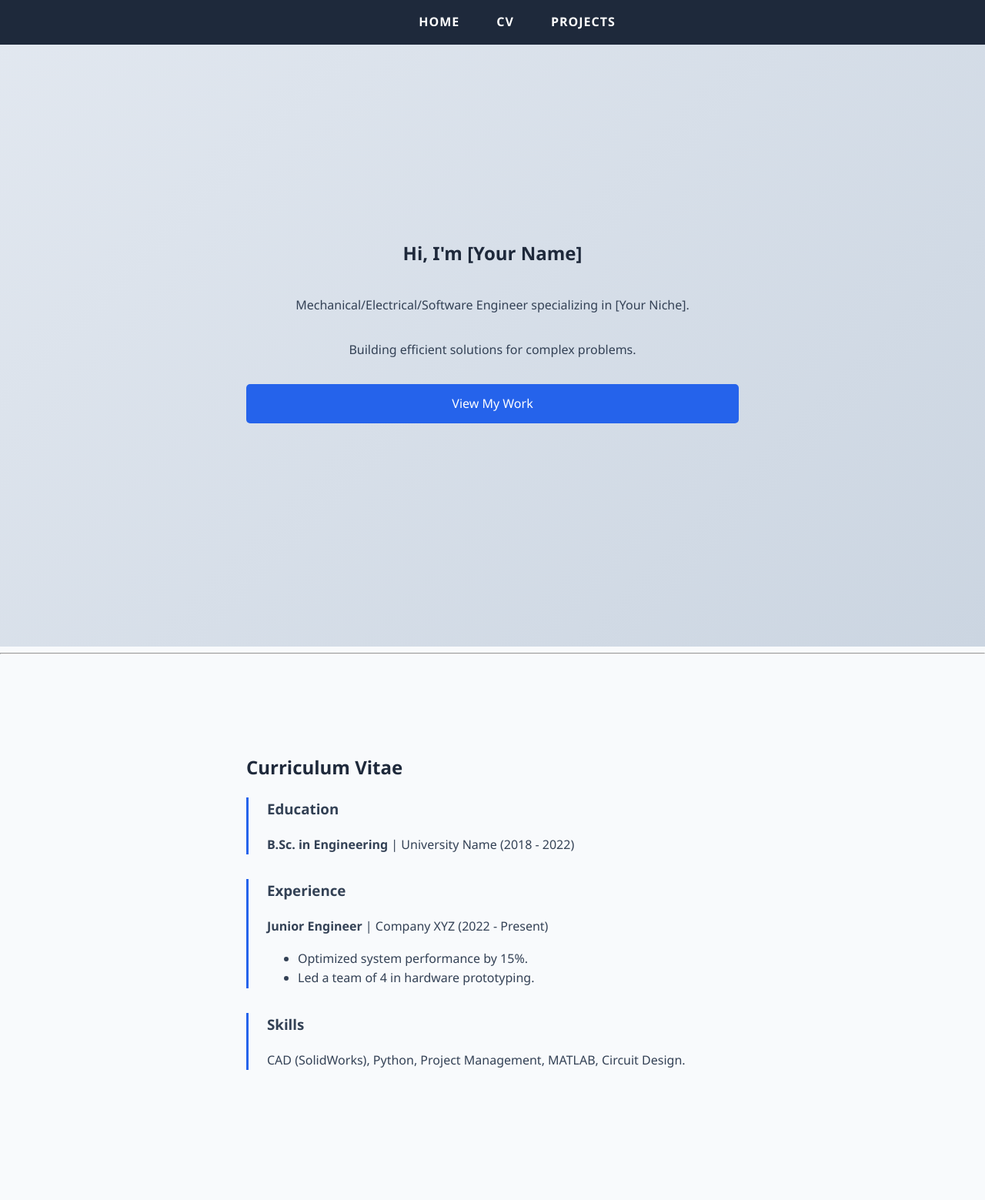
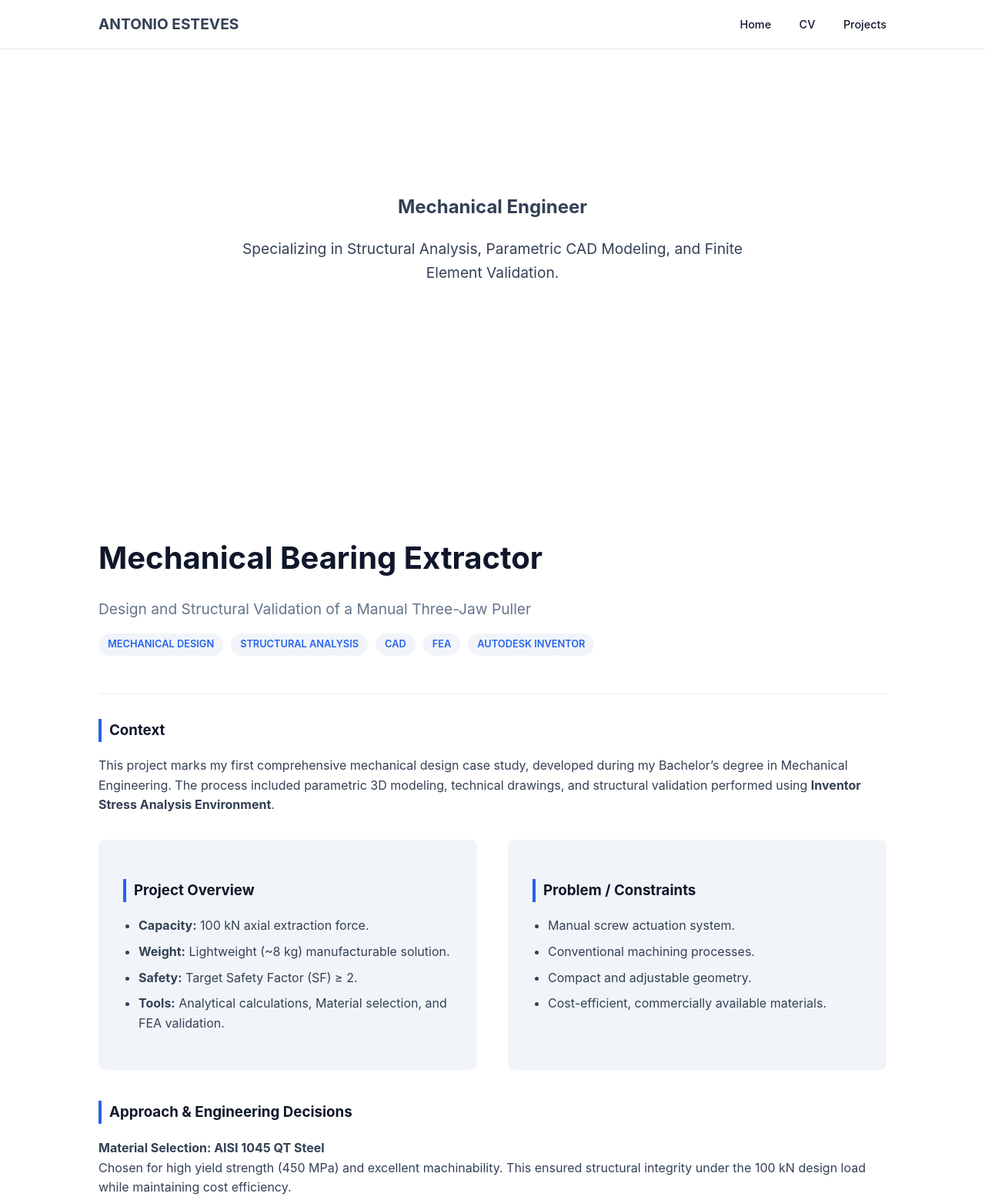
Before and after one commit to antoniomesteves/portfolio, a plain HTML site: page index.html in a window 1280 px wide. Shown: the top 1559 px of the page at 77% size. Drawn offline with Linux system fonts and the light colour scheme.

Commit message:
Update index.html

```diff
--- a/index.html
+++ b/index.html
@@ -3,161 +3,141 @@
 <head>
     <meta charset="UTF-8">
     <meta name="viewport" content="width=device-width, initial-scale=1.0">
-    <title>Engineering Portfolio | Your Name</title>
+    <title>Antonio Esteves | Mechanical Engineering Portfolio</title>
     <style>
         :root {
-            --primary: #2563eb; /* Engineering Blue */
-            --dark: #1e293b;
-            --light: #f8fafc;
-            --text: #334155;
+            --primary: #0f172a; /* Deep Charcoal */
+            --accent: #2563eb;  /* Engineering Blue */
+            --bg: #ffffff;
+            --light-gray: #f1f5f9;
+            --text-main: #334155;
         }
 
         body {
-            font-family: 'Segoe UI', Tahoma, Geneva, Verdana, sans-serif;
+            font-family: 'Inter', -apple-system, sans-serif;
             line-height: 1.6;
             margin: 0;
-            color: var(--text);
-            background-color: var(--light);
+            color: var(--text-main);
+            scroll-behavior: smooth;
         }
 
-        /* Navigation */
         nav {
-            background: var(--dark);
-            padding: 1rem 2rem;
+            background: rgba(255, 255, 255, 0.9);
+            backdrop-filter: blur(10px);
+            border-bottom: 1px solid #e2e8f0;
+            padding: 1rem 10%;
             position: fixed;
-            width: 100%;
+            width: 80%;
             top: 0;
             z-index: 1000;
             display: flex;
-            justify-content: center;
+            justify-content: space-between;
+            align-items: center;
         }
 
-        nav a {
-            color: white;
+        .nav-links a {
             text-decoration: none;
-            margin: 0 1.5rem;
-            font-weight: 600;
-            text-transform: uppercase;
-            letter-spacing: 1px;
+            color: var(--primary);
+            margin-left: 2rem;
+            font-weight: 500;
+            font-size: 0.9rem;
         }
 
-        /* Sections */
-        section {
-            padding: 100px 20rem;
-            min-height: 80vh;
-        }
+        section { padding: 100px 10% 60px; max-width: 1100px; margin: 0 auto; }
 
-        h1, h2 { color: var(--dark); }
+        /* Project Styling */
+        .project-header { margin-bottom: 2rem; border-bottom: 2px solid var(--light-gray); padding-bottom: 1rem; }
+        .project-title { font-size: 2.5rem; color: var(--primary); margin-bottom: 0.5rem; }
+        .project-subtitle { font-size: 1.2rem; color: #64748b; margin-bottom: 1rem; }
 
-        /* Home Section */
-        #home {
-            text-align: center;
-            background: linear-gradient(135deg, #e2e8f0 0%, #cbd5e1 100%);
-            display: flex;
-            flex-direction: column;
-            justify-content: center;
-        }
+        .tag-container { display: flex; gap: 10px; flex-wrap: wrap; margin-bottom: 2rem; }
+        .tag { background: var(--light-gray); color: var(--accent); padding: 4px 12px; border-radius: 20px; font-size: 0.8rem; font-weight: 600; text-transform: uppercase; }
 
-        .btn {
-            background: var(--primary);
-            color: white;
-            padding: 0.8rem 1.5rem;
-            text-decoration: none;
-            border-radius: 5px;
-            display: inline-block;
-            margin-top: 1rem;
-        }
+        .grid-2 { display: grid; grid-template-columns: 1fr 1fr; gap: 40px; margin-top: 2rem; }
 
-        /* CV Section */
-        .cv-item {
-            border-left: 3px solid var(--primary);
-            padding-left: 1.5rem;
-            margin-bottom: 2rem;
-        }
+        .content-box { background: var(--light-gray); padding: 2rem; border-radius: 8px; }
+        h3 { color: var(--primary); border-left: 4px solid var(--accent); padding-left: 10px; }
 
-        /* Projects Section */
-        .project-grid {
-            display: grid;
-            grid-template-columns: repeat(auto-fit, minmax(300px, 1fr));
-            gap: 2rem;
-        }
-
-        .project-card {
-            background: white;
-            padding: 1.5rem;
-            border-radius: 8px;
-            box-shadow: 0 4px 6px rgba(0,0,0,0.1);
-        }
+        ul { padding-left: 20px; }
+        li { margin-bottom: 8px; }
 
         @media (max-width: 768px) {
-            section { padding: 80px 2rem; }
+            .grid-2 { grid-template-columns: 1fr; }
+            nav { width: 100%; padding: 1rem 5%; }
         }
     </style>
 </head>
 <body>
 
     <nav>
-        <a href="#home">Home</a>
-        <a href="#cv">CV</a>
-        <a href="#projects">Projects</a>
+        <div style="font-weight: bold; font-size: 1.2rem;">ANTONIO ESTEVES</div>
+        <div class="nav-links">
+            <a href="#home">Home</a>
+            <a href="#cv">CV</a>
+            <a href="#projects">Projects</a>
+        </div>
     </nav>
 
-    <section id="home">
-        <h1>Hi, I'm [Your Name]</h1>
-        <p>Mechanical/Electrical/Software Engineer specializing in [Your Niche].</p>
-        <p>Building efficient solutions for complex problems.</p>
-        <a href="#projects" class="btn">View My Work</a>
+    <section id="home" style="text-align: center; min-height: 50vh; display: flex; flex-direction: column; justify-content: center;">
+        <h1>Mechanical Engineer</h1>
+        <p style="font-size: 1.2rem; max-width: 700px; margin: 0 auto;">Specializing in Structural Analysis, Parametric CAD Modeling, and Finite Element Validation.</p>
     </section>
 
-    <hr>
-
-    <section id="cv">
-        <h2>Curriculum Vitae</h2>
-
-        <div class="cv-item">
-            <h3>Education</h3>
-            <p><strong>B.Sc. in Engineering</strong> | University Name (2018 - 2022)</p>
+    <section id="projects">
+        <div class="project-header">
+            <h1 class="project-title">Mechanical Bearing Extractor</h1>
+            <p class="project-subtitle">Design and Structural Validation of a Manual Three-Jaw Puller</p>
+            <div class="tag-container">
+                <span class="tag">Mechanical Design</span>
+                <span class="tag">Structural Analysis</span>
+                <span class="tag">CAD</span>
+                <span class="tag">FEA</span>
+                <span class="tag">Autodesk Inventor</span>
+            </div>
         </div>
 
-        <div class="cv-item">
-            <h3>Experience</h3>
-            <p><strong>Junior Engineer</strong> | Company XYZ (2022 - Present)</p>
-            <ul>
-                <li>Optimized system performance by 15%.</li>
-                <li>Led a team of 4 in hardware prototyping.</li>
-            </ul>
+        <div class="context-section">
+            <h3>Context</h3>
+            <p>This project marks my first comprehensive mechanical design case study, developed during my Bachelor’s degree in Mechanical Engineering. The process included parametric 3D modeling, technical drawings, and structural validation performed using <strong>Inventor Stress Analysis Environment</strong>.</p>
         </div>
 
-        <div class="cv-item">
-            <h3>Skills</h3>
-            <p>CAD (SolidWorks), Python, Project Management, MATLAB, Circuit Design.</p>
+        <div class="grid-2">
+            <div class="content-box">
+                <h3>Project Overview</h3>
+                <ul>
+                    <li><strong>Capacity:</strong> 100 kN axial extraction force.</li>
+                    <li><strong>Weight:</strong> Lightweight (~8 kg) manufacturable solution.</li>
+                    <li><strong>Safety:</strong> Target Safety Factor (SF) ≥ 2.</li>
+                    <li><strong>Tools:</strong> Analytical calculations, Material selection, and FEA validation.</li>
+                </ul>
+            </div>
+
+            <div class="content-box">
+                <h3>Problem / Constraints</h3>
+                <ul>
+                    <li>Manual screw actuation system.</li>
+                    <li>Conventional machining processes.</li>
+                    <li>Compact and adjustable geometry.</li>
+                    <li>Cost-efficient, commercially available materials.</li>
+                </ul>
+            </div>
+        </div>
+
+        <div style="margin-top: 40px;">
+            <h3>Approach & Engineering Decisions</h3>
+            <p><strong>Material Selection: AISI 1045 QT Steel</strong><br>
+            Chosen for high yield strength (450 MPa) and excellent machinability. This ensured structural integrity under the 100 kN design load while maintaining cost efficiency.</p>
+
+            <p><strong>Power Screw: M30 Square Thread</strong><br>
+            I specified an M30 power screw with a 2.5mm pitch. Square threads were selected over standard triangular threads to maximize mechanical efficiency and reduce manual torque requirements.</p>
         </div>
     </section>
 
-    <hr>
-
-    <section id="projects">
-        <h2>Technical Projects</h2>
-        <div class="project-grid">
-
-            <div class="project-card">
-                <h3>Autonomous Drone Design</h3>
-                <p>Developed a flight control algorithm using Python and Raspberry Pi to navigate obstacle courses.</p>
-                <strong>Tech:</strong> C++, Linux, ROS.
-            </div>
-
-            <div class="project-card">
-                <h3>Smart Grid Optimization</h3>
-                <p>Simulated a local power grid to reduce energy waste during peak hours.</p>
-                <strong>Tech:</strong> MATLAB, Simulink.
-            </div>
-
-        </div>
-    </section>
-
-    <footer style="text-align: center; padding: 2rem; background: var(--dark); color: white;">
-        <p>&copy; 2024 [Your Name] | Engineering Portfolio</p>
+    <footer style="text-align: center; padding: 4rem; color: #94a3b8; font-size: 0.8rem;">
+        &copy; 2026 Antonio Esteves | Built with GitHub Pages
     </footer>
 
 </body>
 </html>
+
+</html>
```
